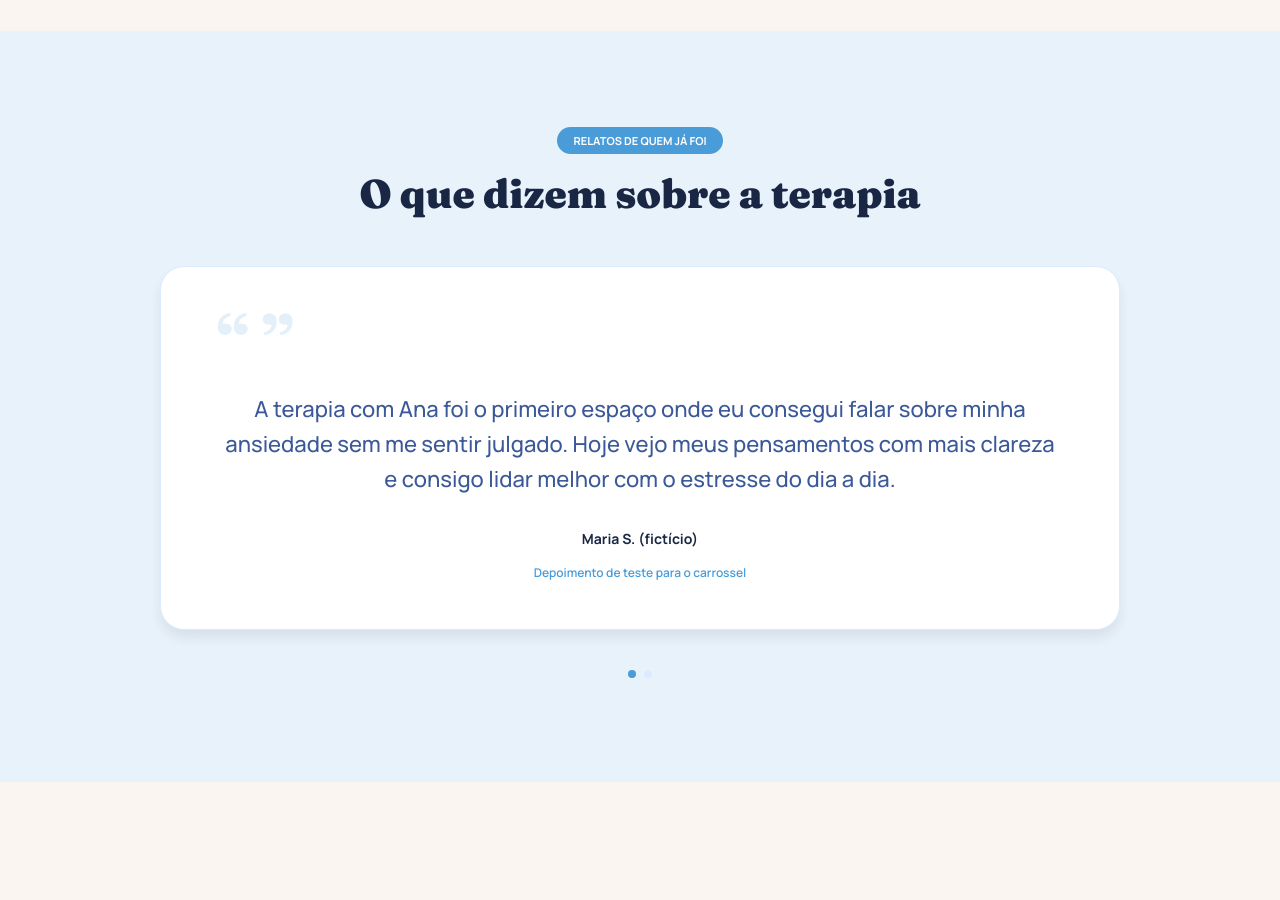
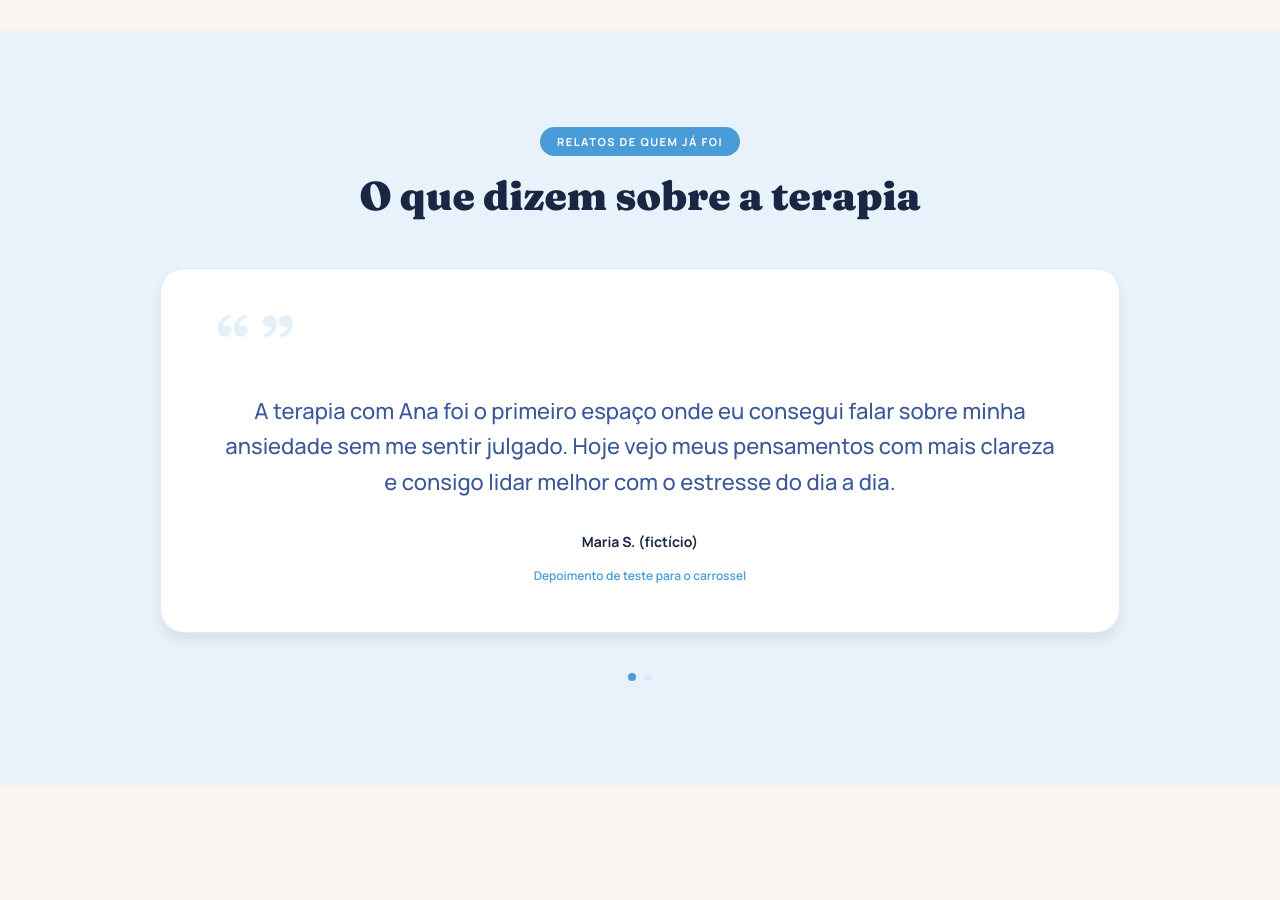
Before and after one commit to flaviafreitas/ana-flavia, a Nuxt app: page / in a window 1280 px wide. Shown: the part 3640-4540 px from the top of the page. Built offline with nearby package versions, Linux system fonts and the light colour scheme.

Commit message:
Use shared testimonial badge styles

```diff
--- a/app/assets/scss/modules/_testimonials.scss
+++ b/app/assets/scss/modules/_testimonials.scss
@@ -13,13 +13,6 @@
   align-items: center;
   gap: var(--space-4);
   text-align: center;
-
-  .badge {
-    border: 0;
-    color: var(--color-white);
-    line-height: normal;
-    letter-spacing: 0;
-  }
 
   h2 {
     letter-spacing: 0;
```
